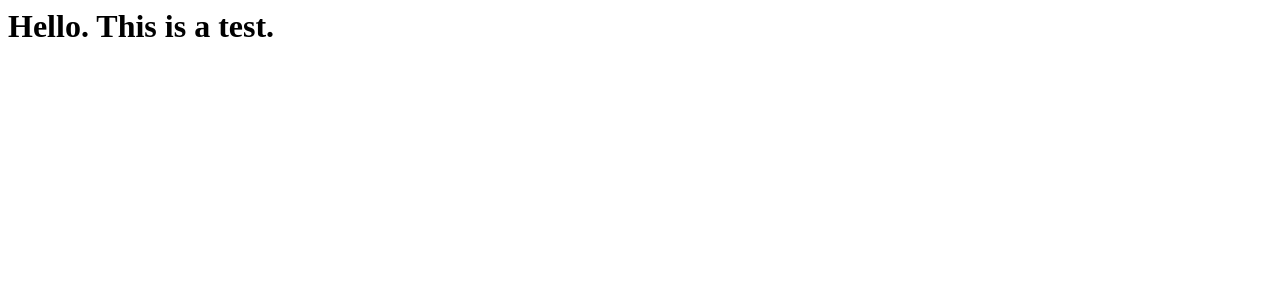
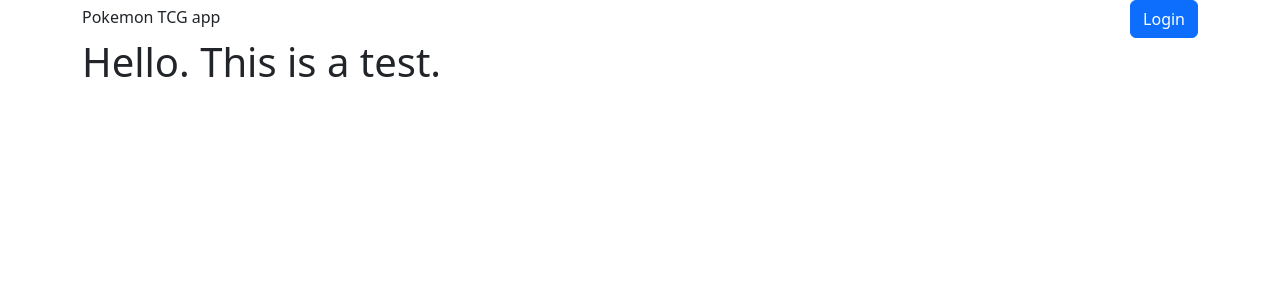
Before and after one commit to loganfu06/ThePokeymenTCG, a Django app: page /pokedex/test in a window 1280 px wide. Shown: the top 300 px of the page. Run offline with Django 5.2, Linux system fonts and the light colour scheme.

Commit message:
added base and msgs

```diff
--- /dev/null
+++ b/pokemontcg/core/templates/base.html
@@ -0,0 +1,80 @@
+{% load static %}
+
+<!DOCTYPE html>
+<html>
+
+<head>
+    {% block head %}
+    {% endblock head %}
+    <meta charset="utf-8">
+    <meta name="viewport" content="width=device-width, initial-scale=1">
+    <link href="https://cdn.jsdelivr.net/npm/bootstrap@5.3.2/dist/css/bootstrap.min.css" rel="stylesheet"
+        integrity="sha384-T3c6CoIi6uLrA9TneNEoa7RxnatzjcDSCmG1MXxSR1GAsXEV/Dwwykc2MPK8M2HN" crossorigin="anonymous">
+
+</head>
+
+<body class="d-flex flex-column min-vh-100">
+    {% url 'logout' as url_logout %}
+    {% url 'login' as url_login %}
+    <div class="container">
+        <div class="row">
+            <div class="col-12">
+                <div class="row">
+                    <div class="col-5 d-flex align-items-center pb-1">
+                        Pokemon TCG app </div>
+                    <div class="col-7 d-flex align-items-center">
+                        <div class="row" style="width: 110%">
+                            <div class="col">
+                                <div class="float-end">
+                                    {% if user.is_authenticated %}
+                                    <div class="row">
+                                        <div class="col-auto d-flex align-items-center">
+                                            login: {{user.username}}
+                                        </div>
+                                        <div class="col-auto">
+                                            <form action="{{url_logout}}" method="post">
+                                                {% csrf_token %}
+                                                <button type="submit" class="btn btn-primary ms-3 pull-right"
+                                                    id="logbtn">Logout</button>
+                                            </form>
+                                        </div>
+                                    </div>
+                                    {% else %}
+                                    <div class="col">
+                                        <a class="btn btn-primary" href="{{ url_login }}" role="button">Login</a>
+                                    </div>
+                                    {% endif %}
+                                </div>
+                            </div>
+                        </div>
+                    </div>
+                </div>
+            </div>
+        </div>
+        {% if messages %}
+        <ul class="messages">
+            {% for message in messages %}
+            <li{% if message.tags %} class="{{ message.tags }}" {% endif %}>{{ message }}</li>
+                {% endfor %}
+        </ul>
+        {% endif %}
+        {% block content %}
+        {% endblock content %}
+    </div>
+</body>
+
+{% block js %}
+{% endblock js %}
+
+<script>
+    <script src="https://cdn.jsdelivr.net/npm/bootstrap@5.3.2/dist/js/bootstrap.bundle.min.js" integrity="sha384-C6RzsynM9kWDrMNeT87bh95OGNyZPhcTNXj1NW7RuBCsyN/o0jlpcV8Qyq46cDfL" crossorigin="anonymous"></script>
+<script src="https://cdn.jsdelivr.net/npm/@popperjs/core@2.11.8/dist/umd/popper.min.js"
+    integrity="sha384-I7E8VVD/ismYTF4hNIPjVp/Zjvgyol6VFvRkX/vR+Vc4jQkC+hVqc2pM8ODewa9r"
+    crossorigin="anonymous"></script>
+<script src="https://cdn.jsdelivr.net/npm/bootstrap@5.3.2/dist/js/bootstrap.min.js"
+    integrity="sha384-BBtl+eGJRgqQAUMxJ7pMwbEyER4l1g+O15P+16Ep7Q9Q+zqX6gSbd85u4mG4QzX+"
+    crossorigin="anonymous"></script>
+
+</script>
+
+</html>
--- a/pokemontcg/pokedex/templates/pokedex/test.html
+++ b/pokemontcg/pokedex/templates/pokedex/test.html
@@ -1,3 +1,7 @@
+{% extends "base.html" %}
+
+{%block content%}
 <h1>
     Hello. This is a test.
 </h1>
+{% endblock content %}
--- a/pokemontcg/pokedex/views.py
+++ b/pokemontcg/pokedex/views.py
@@ -3,6 +3,7 @@ from django.shortcuts import render, redirect
 import json
 import http.client
 import requests
+from django.contrib import messages
 
 from .models import Pokemon, Type, Trainer, Energy
 
@@ -30,6 +31,10 @@ def loadInitialData(request):
         insertInitialCards()
 
         # Add code for message about initial data successfully loading
+        messages.add_message(
+            request, messages.SUCCESS,
+            'Successfully loaded all Types.'
+        )
 
         # print("Type data successfully loaded")
         return redirect('pokedex:test')
@@ -198,6 +203,10 @@ def createPokemonCard(request, card_id):
 
 
         # print(card_data)
+        messages.add_message(
+            request, messages.SUCCESS,
+            'added bro.'
+        )
 
     return redirect('pokedex:test')
 
--- a/pokemontcg/pokemontcg/urls.py
+++ b/pokemontcg/pokemontcg/urls.py
@@ -22,4 +22,5 @@ import core.views
 urlpatterns = [
     path('admin/', admin.site.urls),
     path('pokedex/', include('pokedex.urls', namespace='pokedex')),
+    path("accounts/", include("django.contrib.auth.urls")),
 ]
```
Also changed, not shown: pokemontcg/core/templates/registration/login.html (added, +10 -0 lines), pokemontcg/core/views.py (+14 -0 lines).
